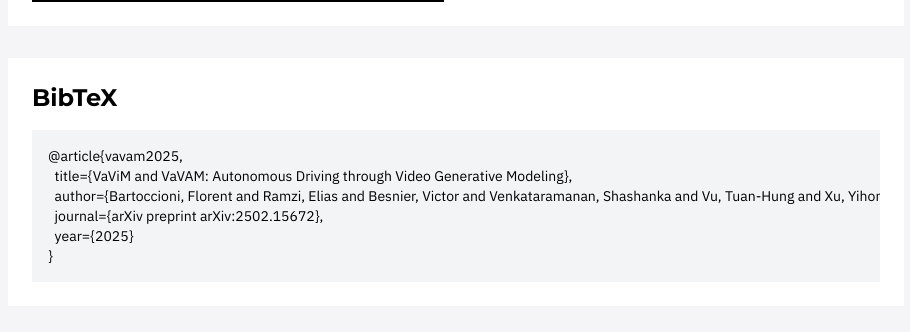
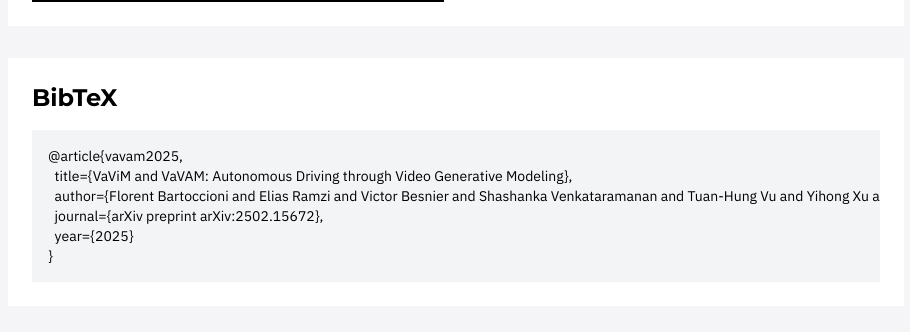
Before and after one commit to valeoai/vavim-vavam, a Next.js app: page /vavim-vavam/ in a window 1280 px wide. Shown: the part 4700-5032 px from the top of the page, without its empty margins (184-1094 px from the left). Built offline with nearby package versions, Linux system fonts and the light colour scheme; grey boxes are pictures that could not be loaded.

Commit message:
authgor list bibtex formatting

```diff
--- a/app/page.tsx
+++ b/app/page.tsx
@@ -38,7 +38,7 @@ const abstract = `We explores the potential of large-scale generative video mode
 
 const bibTexEntry = `@article{vavam2025,
   title={VaViM and VaVAM: Autonomous Driving through Video Generative Modeling},
-  author={Bartoccioni, Florent and Ramzi, Elias and Besnier, Victor and Venkataramanan, Shashanka and Vu, Tuan-Hung and Xu, Yihong and Chambon, Loick and Gidaris, Spyros and Odabas, Serkan and Hurych, David and Marlet, Renaud and Boulch, Alexandre and Chen, Mickael and Zablocki, Eloi and Bursuc, Andrei and Valle, Eduardo and Cord, Matthieu},
+  author={Florent Bartoccioni and Elias Ramzi and Victor Besnier and Shashanka Venkataramanan and Tuan-Hung Vu and Yihong Xu and Loick Chambon and Spyros Gidaris and Serkan Odabas and David Hurych and Renaud Marlet and Alexandre Boulch and Mickael Chen and Éloi Zablocki and Andrei Bursuc and Eduardo Valle and Matthieu Cord},
   journal={arXiv preprint arXiv:2502.15672},
   year={2025}
 }`
@@ -73,7 +73,6 @@ const comparisonGroups = [
 
 const failureCases = [
   {
-    //subtitle: "1. Front scenario 0013 -- gray BEV boxes are GT vehicles for vis. purposes",
     description: "While our model demonstrates strong overall performance, analyzing failure cases provides crucial insights into its limitations and helps identify areas for future improvement. Below, we present three representative examples that highlight different types of challenges in our framework.\n\n We propose future work directions in our paper to address the fundamental challenges exposed by these critical scenarios",
     videos: [
       {
```
